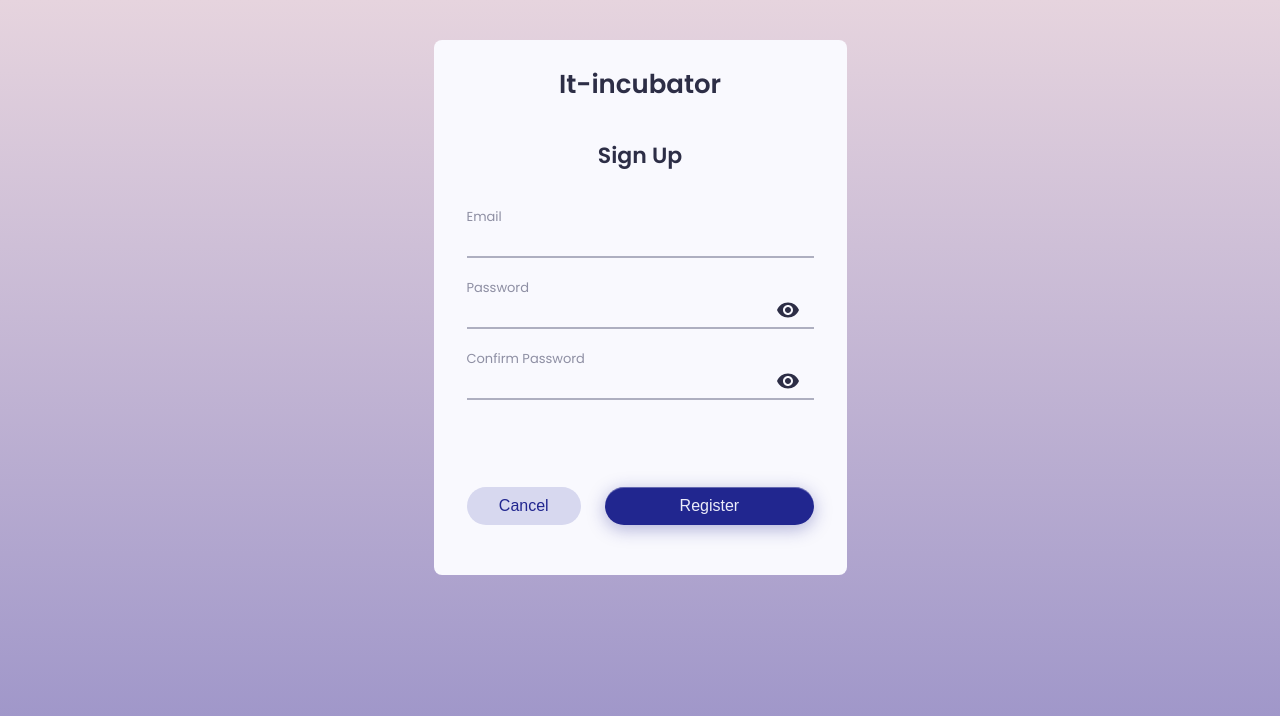
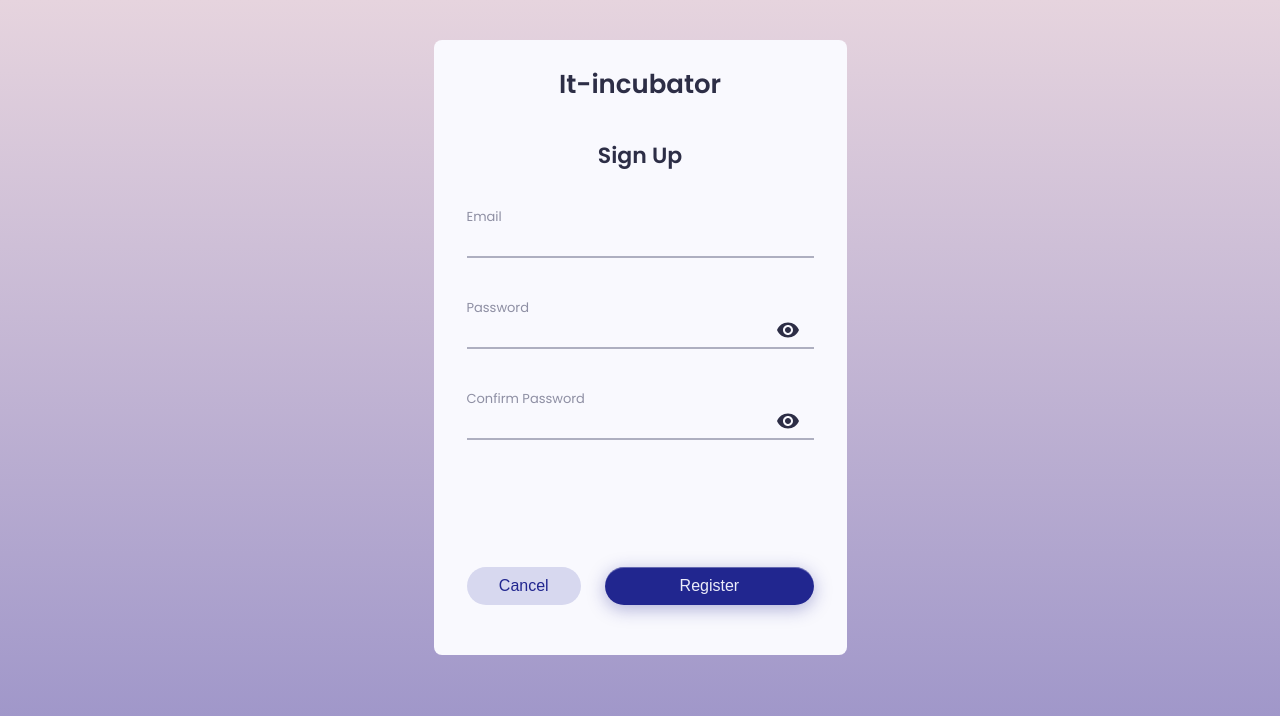
Before and after one commit to Humai88/friday, a React (Create React App) app: page /#/register in a window 1280 px wide. Shown: the top 716 px of the page. Built offline with nearby package versions, Linux system fonts and the light colour scheme; no server answers; the HTML template or start-up script is replaced by a standard one.

Commit message:
Add some changes to register and login forms

```diff
--- a/src/components/Login/Login.tsx
+++ b/src/components/Login/Login.tsx
@@ -71,7 +71,6 @@ export const Login = () => {
                                     type="text"
                                     value={email}
                                     onChange={onEmailInput}
-                                    placeholder={"j&johnson.gmail.com"}
                                 />
                                 <span className={styles.error}></span>
                             </label>
@@ -84,10 +83,9 @@ export const Login = () => {
                                 <span>Password</span>
                                 <br />
                                 <Input
-                                    type="text"
+                                    type="password"
                                     value={password}
                                     onChange={onPasswordInput}
-                                    placeholder={"*******"}
                                 />
                                 <span className={styles.error}></span>
                             </label>
--- a/src/components/Profile/Profile.tsx
+++ b/src/components/Profile/Profile.tsx
@@ -7,7 +7,6 @@ import { ChangeUserInfo } from "../changeUserInfo/ChangeUserInfo";
 import { Button } from "../../UI-kit/Button/Button";
 import { Redirect } from "react-router-dom";
 import { logoutThunk } from "../../redux/loginReducer";
-import { initializeAppThunk } from "../../redux/appReducer";
 
 export const Profile = () => {
     const [showModal, setShowModal] = useState(false);
@@ -15,6 +14,11 @@ export const Profile = () => {
     const photo = useSelector(
         (state: AppStore) => state.profile.profile?.avatar
     );
+    const token = useSelector(
+        (state: AppStore) => state.profile.profile?.token
+    );
+
+    console.log(token);
 
     const dispatch = useDispatch();
     const isLoggedIn = useSelector((state: AppStore) => state.login.isAuth);
--- a/src/components/Register/Register.module.css
+++ b/src/components/Register/Register.module.css
@@ -113,4 +113,5 @@
 .formGroup div {
     color: var(--color-warning);
     font-weight: 500;
+    min-height: 20px;
 }
--- a/src/components/Register/Register.tsx
+++ b/src/components/Register/Register.tsx
@@ -68,9 +68,12 @@ export const Register = () => {
                                         value={user.email}
                                     />
                                 </label>
-                                {submitted && !user.email && (
-                                    <div>Email is required.</div>
-                                )}
+
+                                <div>
+                                    {submitted &&
+                                        !user.email &&
+                                        "Email is required"}
+                                </div>
                             </div>
 
                             <div
@@ -87,9 +90,12 @@ export const Register = () => {
                                         value={user.createPassword}
                                     />
                                 </label>
-                                {submitted && !user.createPassword && (
-                                    <div>Password is required.</div>
-                                )}
+
+                                <div>
+                                    {submitted &&
+                                        !user.createPassword &&
+                                        "Password is required."}
+                                </div>
                             </div>
                             <div
                                 className={`${styles.formGroup} ${styles.shapeIcon}`}
@@ -105,18 +111,20 @@ export const Register = () => {
                                         value={user.confirmPassword}
                                     />
                                 </label>
-                                {submitted &&
-                                    user.confirmPassword !==
-                                        user.createPassword && (
-                                        <div>Passwords do not match.</div>
-                                    )}
-                                {(submitted && !user.confirmPassword) ||
-                                    (user.confirmPassword !==
-                                        user.createPassword && (
-                                        <div>
-                                            You should confirm your password.
-                                        </div>
-                                    ))}
+
+                                <div>
+                                    {submitted &&
+                                        user.confirmPassword !==
+                                            user.createPassword &&
+                                        user.confirmPassword.length > 1 &&
+                                        "Passwords do not match."}
+                                </div>
+
+                                <div>
+                                    {submitted &&
+                                        !user.confirmPassword &&
+                                        "You should confirm your password."}
+                                </div>
                             </div>
 
                             <div
```
Also changed, not shown: src/components/PasswordRecovery/PasswordRecovery.tsx (+43 -22 lines).
